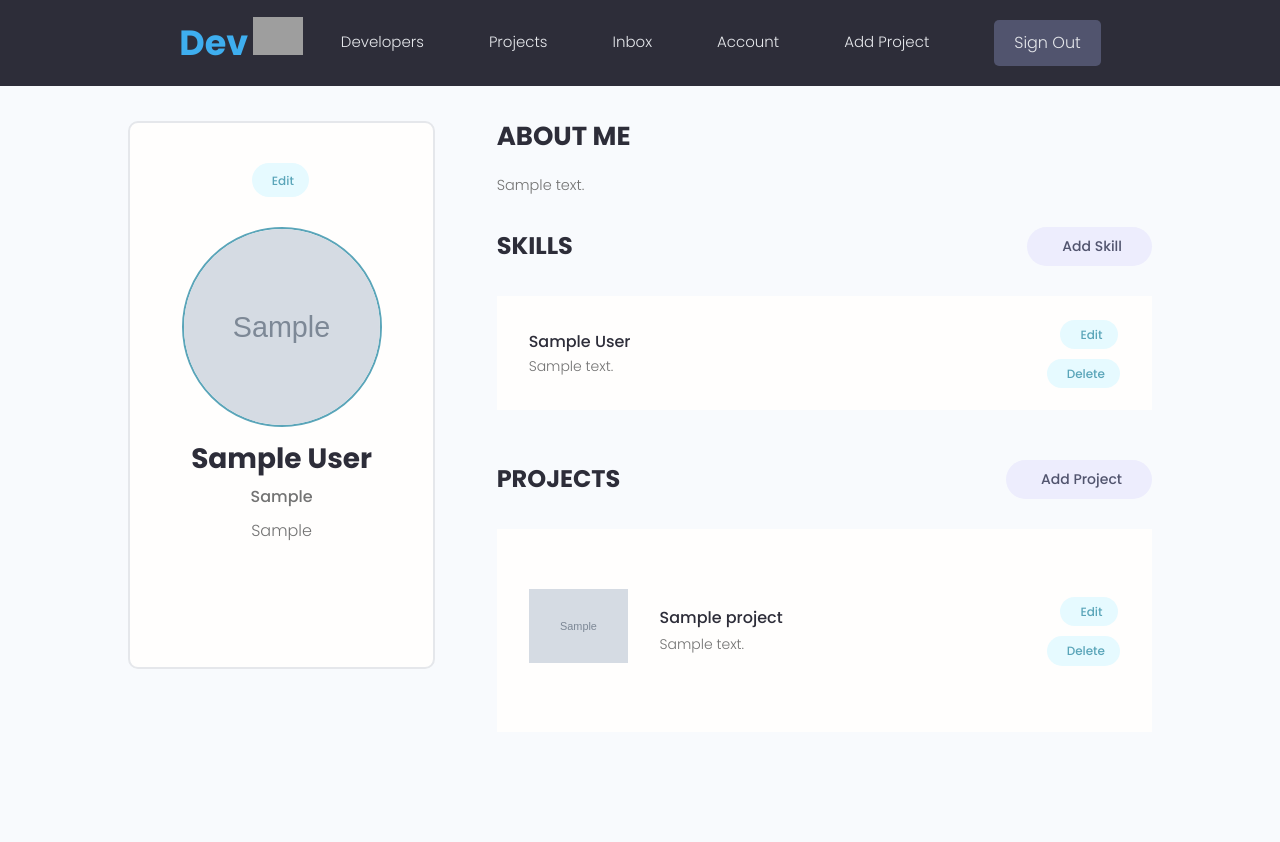
After one commit to bongomin/devfinder, a Django app: page /account/ in a window 1280 px wide. The commit adds this page. Run offline with Django 4.2, Linux system fonts and the light colour scheme; a user stored in the database is signed in; tables that the repository leaves empty hold one stand-in row (values such as "Sample post"); grey boxes marked "Sample" are stand-in pictures; some libraries are stand-ins or nearby versions; grey boxes are pictures that could not be loaded.

Commit message:
impliment user account template, views

```diff
--- a/projects/templates/navbar.html
+++ b/projects/templates/navbar.html
@@ -18,6 +18,7 @@
               <li class="header__menuItem"><a href="{% url 'projects' %}">Projects</a></li>
               <li class="header__menuItem"><a href="">Inbox</a></li>
               {% if request.user.is_authenticated %}
+              <li class="header__menuItem"><a href="{% url 'account' %}">Account</a></li>
               <li class="header__menuItem"><a href="{% url 'create-project' %}">Add Project</a></li>
               <li class="header__menuItem"><a href="{% url 'logout' %}" class="btn btn--sub">Sign Out</a></li>
               {% else %}
--- /dev/null
+++ b/users/templates/users/user-account.html
@@ -0,0 +1,101 @@
+{% extends 'main.html' %}
+
+{% block content %}
+  <!-- Main Section -->
+  <main class="settingsPage profile my-md">
+    <div class="container">
+      <div class="layout">
+        <div class="column column--1of3">
+          <div class="card text-center">
+            <div class="card__body dev">
+              <a class="tag tag--pill tag--main settings__btn" href="#"><i class="im im-edit"></i> Edit</a>
+              <img class="avatar avatar--xl dev__avatar" src="{{profile.profile_img.url}}" />
+              <h2 class="dev__name">{{profile.name}}</h2>
+              <p class="dev__title">{{profile.short_intro}}</p>
+              <p class="dev__location">{{profile.location}}</p>
+              <ul class="dev__social">
+                {% if profile.social_github%}
+                <li>
+                  <a title="Github" href="{{profile.social_github}}" target="_blank"><i class="im im-github"></i></a>
+                </li>
+                {% endif %}
+
+                {% if profile.social_twitter%}
+                <li>
+                  <a title="Stackoverflow" href="{{profile.social_twitter}}" target="_blank"><i class="im im-twitter"></i></a>
+                </li>
+                {% endif %}
+                <!-- <li>
+                  <a title="Twitter" href="#" target="_blank"><i class="im im-twitter"></i></a>
+                </li> -->
+                {% if profile.social_linkedin%}
+                <li>
+                  <a title="LinkedIn" href="{{profile.social_linkedin}}" target="_blank"><i class="im im-linkedin"></i></a>
+                </li>
+                {% endif %}
+
+                {% if profile.social_website%}
+                <li>
+                  <a title="Personal Website" href="{{profile.social_website}}" target="_blank"><i class="im im-globe"></i></a>
+                </li>
+                {% endif %}
+              </ul>
+            </div>
+          </div>
+        </div>
+        <div class="column column--2of3">
+          <div class="devInfo">
+            <h3 class="devInfo__title">About Me</h3>
+            <p class="devInfo__about">{{profile.bio}}</p>
+          </div>
+          <div class="settings">
+            <h3 class="settings__title">Skills</h3>
+            <a class="tag tag--pill tag--sub settings__btn tag--lg" href="#"><i class="im im-plus"></i> Add Skill</a>
+          </div>
+
+          <table class="settings__table">
+            {% for skill in skills%}
+            <tr>
+              <td class="settings__tableInfo">
+                <h4>{{skill.name}}</h4>
+                <p>
+                  {{skill.description}}
+                </p>
+              </td>
+              <td class="settings__tableActions">
+                <a class="tag tag--pill tag--main settings__btn" href="#"><i class="im im-edit"></i> Edit</a>
+                <a class="tag tag--pill tag--main settings__btn" href="#"><i class="im im-x-mark-circle-o"></i>
+                  Delete</a>
+              </td>
+            </tr>
+            {% endfor %}
+          </table>
+
+          <div class="settings">
+            <h3 class="settings__title">Projects</h3>
+            <a class="tag tag--pill tag--sub settings__btn tag--lg" href="#"><i class="im im-plus"></i> Add Project</a>
+          </div>
+
+          <table class="settings__table">
+            {% for project in projects %}
+            <tr>
+              <td class="settings__thumbnail">
+                <a href="{% url 'project' project.id %}"><img src="{{project.featured_img.url}}" alt="Project Thumbnail" /></a>
+              </td>
+              <td class="settings__tableInfo">
+                <a href="{% url 'project' project.id %}">{{project.title}}</a>
+                <p>{{project.description|slice:"150"}}</p>
+              </td>
+              <td class="settings__tableActions">
+                <a class="tag tag--pill tag--main settings__btn" href="#"><i class="im im-edit"></i> Edit</a>
+                <a class="tag tag--pill tag--main settings__btn" href="#"><i class="im im-x-mark-circle-o"></i>
+                  Delete</a>
+              </td>
+            </tr>
+            {% endfor %}
+          </table>
+        </div>
+      </div>
+    </div>
+  </main>
+  {% endblock content %}
--- a/users/urls.py
+++ b/users/urls.py
@@ -6,6 +6,8 @@ urlpatterns = [
     path('logout/', views.logoutUser , name='logout'),
     path('register/', views.registerUser , name='register'),
 
+    path('account/', views.userAccount , name='account'),
+
     path('', views.Profiles, name='profiles'),
     path('profile/<str:pk>/', views.userProfile, name='user-profile'),
 ]
--- a/users/views.py
+++ b/users/views.py
@@ -3,6 +3,8 @@ from django.contrib.auth import login, authenticate,logout
 from django.contrib.auth.models import User
 from .forms import customUserCreationForm
 from .models import Profile
+
+from django.contrib.auth.decorators import login_required
 
 from django.contrib import messages
 
@@ -75,9 +77,24 @@ def userProfile(request, pk):
 
     top_skills = profile.skill_set.exclude(description__exact="")
     other_skills = profile.skill_set.filter(description=(""))
+
     context = {
         'profile': profile,
         "top_skills": top_skills,
         "other_skills": other_skills
     }
     return render(request, 'users/user-profile.html', context)
+@login_required(login_url='login')
+def userAccount(request):
+    profile = request.user.profile
+
+    skills = profile.skill_set.all()
+    projects = profile.project_set.all()
+
+    context ={
+        'profile': profile,
+        'skills': skills,
+        'projects': projects
+        }
+
+    return render(request, 'users/user-account.html', context)
```
Also changed, not shown: 3 other files.
